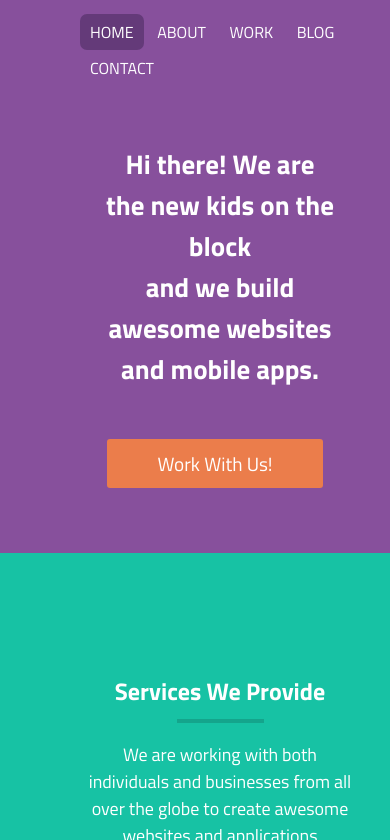
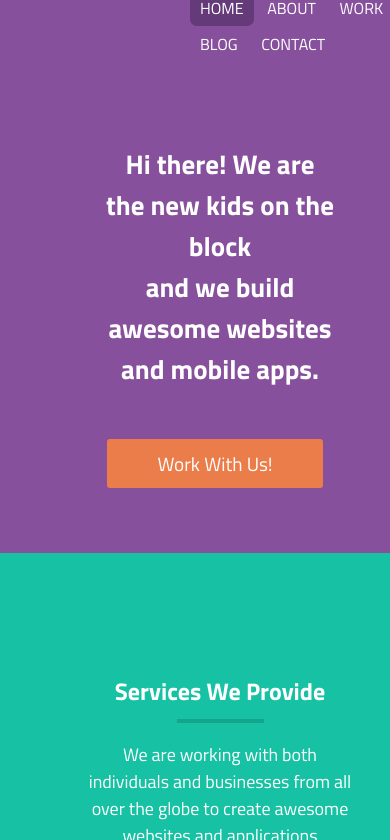
Before and after one commit to alitonia/2nd_html, a plain HTML site: page index.html in a window 390 px wide. Shown: the part 42-882 px from the top of the page. Drawn offline with Linux system fonts and the light colour scheme.

Commit message:
responsive header nav

```diff
--- a/css/ver_01.css
+++ b/css/ver_01.css
@@ -72,6 +72,11 @@
             @media screen and (max-width:588px){
                         .blurb{
                                     margin-left:13% !important;
+                        }
+            }
+            @media screen and (max-width:486px){
+                        header ul{
+                       max-width:210px !important;
                         }
             }
             html {
```
